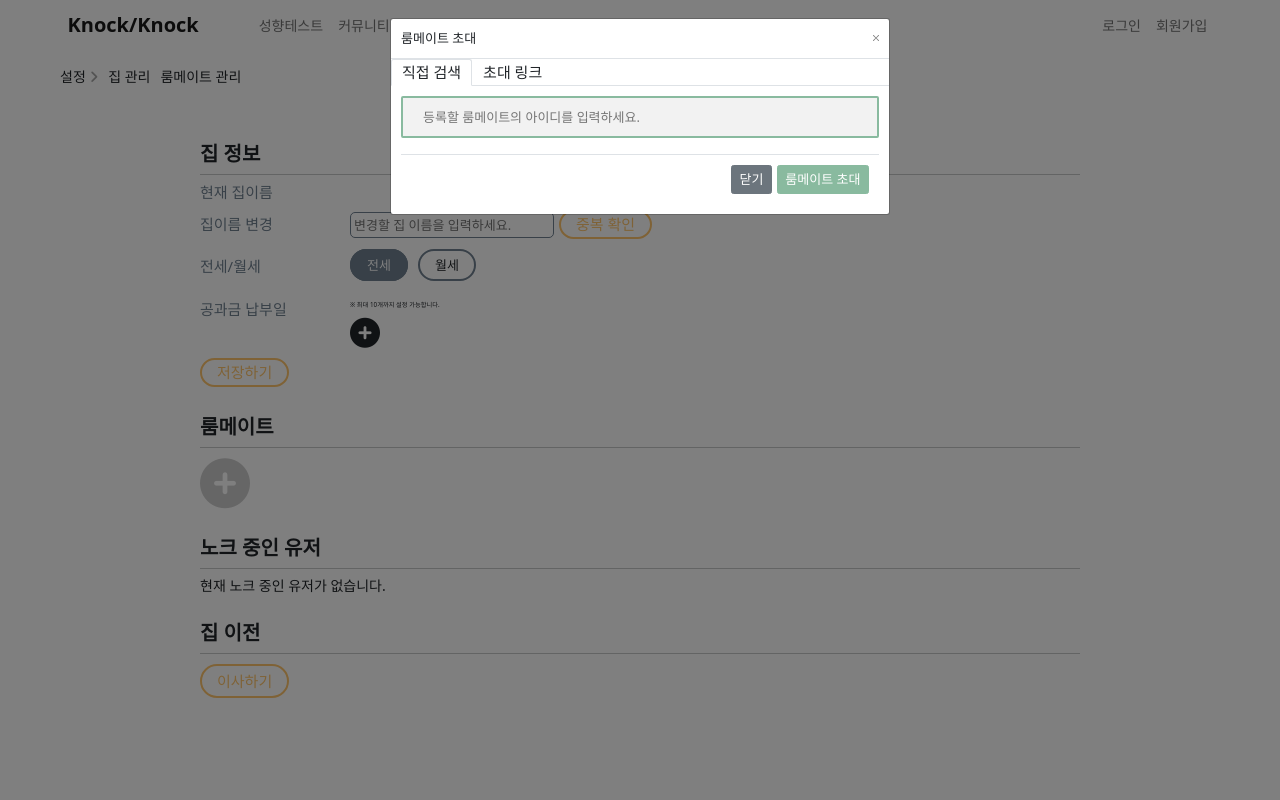
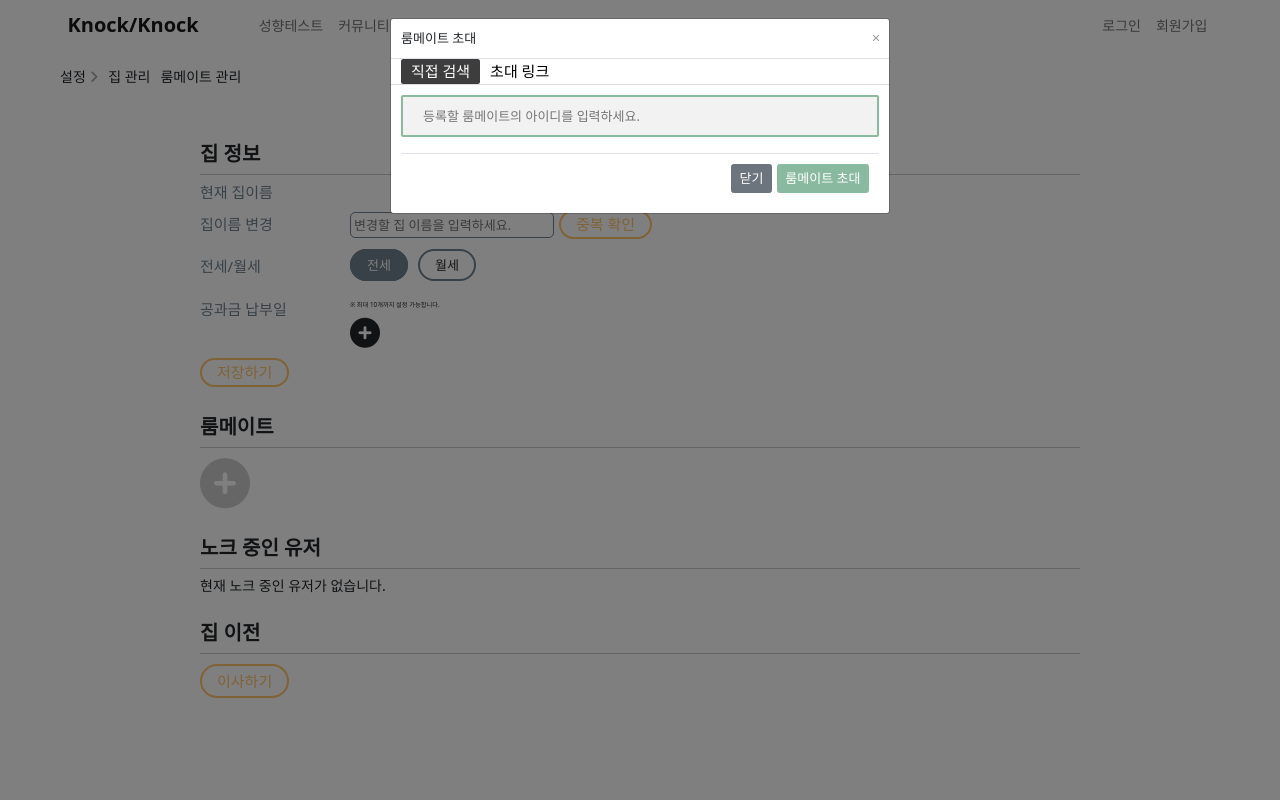
Before and after one commit to piro16knockknock/knockknock, a Django app: template templates/setting/myhome_detail.html in a window 1280 px wide, after a click that opens the changed part. Run offline with Django 4.2, Linux system fonts and the light colour scheme; the template is opened without the code that fills it, so the values that code supplies are empty; some libraries are stand-ins or nearby versions; some web fonts are replaced.

Commit message:
[DESIGN] 탭 디자인 맞춤

```diff
--- a/static/css/setting/myhome_detail.css
+++ b/static/css/setting/myhome_detail.css
@@ -1,3 +1,18 @@
+.nav-pills {
+    justify-content: start;
+    align-items: center;
+    font-size: 1.4rem;
+    border-bottom: 0.3px solid #ddd;
+}
+
+.nav-pills .nav-link.active{
+    background-color: #3d3d3d;
+}
+
+.nav-pills .nav-link {
+    color: black;
+}
+
 .myhome-detail {
     display: flex;
     justify-content: center;
--- a/templates/setting/myhome_detail.html
+++ b/templates/setting/myhome_detail.html
@@ -113,10 +113,14 @@
                                     aria-label="Close"></button>
                             </div>
                             <nav>
-                                <div class="nav nav-tabs" id="nav-tab" role="tablist">
-                                  <button class="nav-link active fs-4 text-dark" data-bs-toggle="tab" data-bs-target="#roommate-search-tab" type="button" aria-selected="true">직접 검색</button>
-                                  <button class="nav-link fs-4 text-dark" data-bs-toggle="tab" data-bs-target="#roommate-link-tab" type="button" aria-selected="false">초대 링크</button>
-                                </div>
+                                <ul class="nav nav-pills" id="nav-tab" role="tablist">
+                                    <li class="tab-nav-item ms-3">
+                                    <button class="nav-link active fs-4" data-bs-toggle="tab" data-bs-target="#roommate-search-tab" type="button" aria-selected="true">직접 검색</button>
+                                    </li>
+                                    <li class="tab-nav-item">
+                                    <button class="nav-link fs-4" data-bs-toggle="tab" data-bs-target="#roommate-link-tab" type="button" aria-selected="false">초대 링크</button>
+                                    </li>
+                                </ul>
                             </nav>
                               <div class="tab-content">
                                 <div id="roommate-search-tab" class="modal-body tab-pane fade show active">
```
